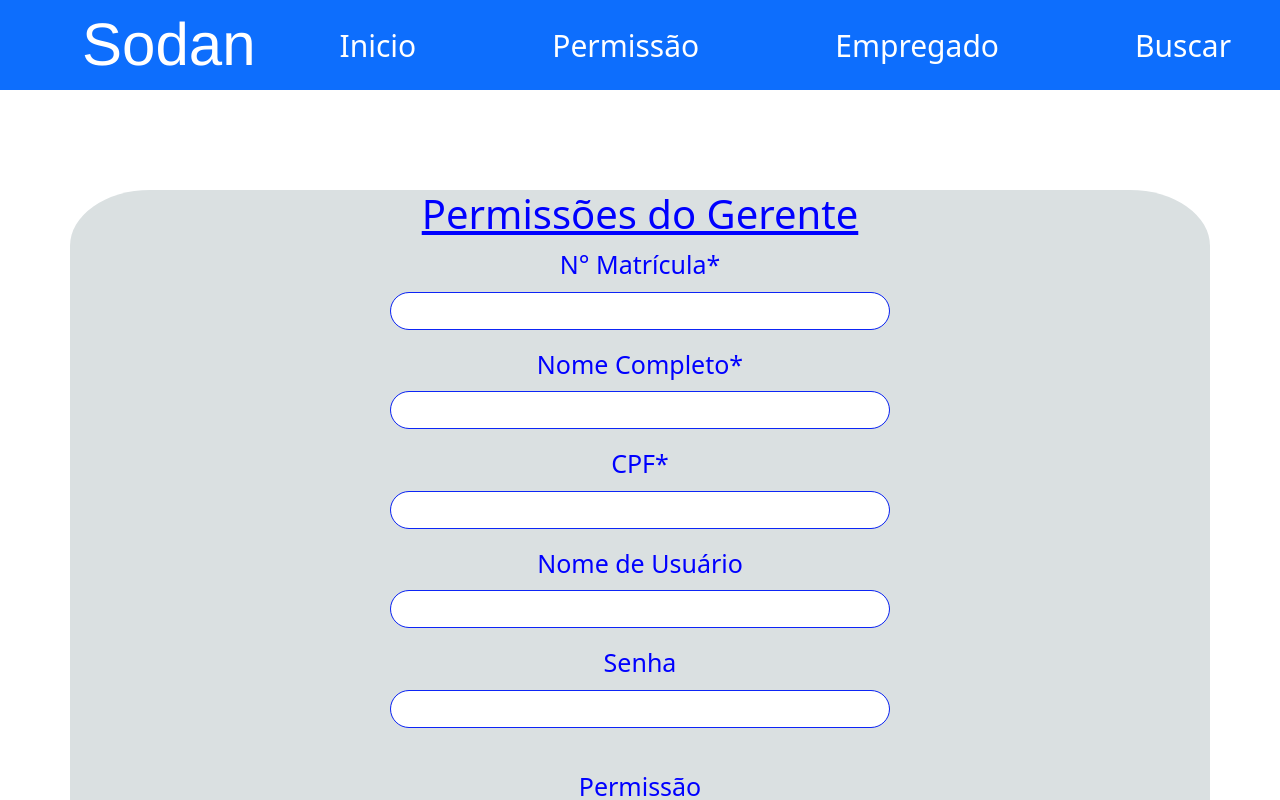
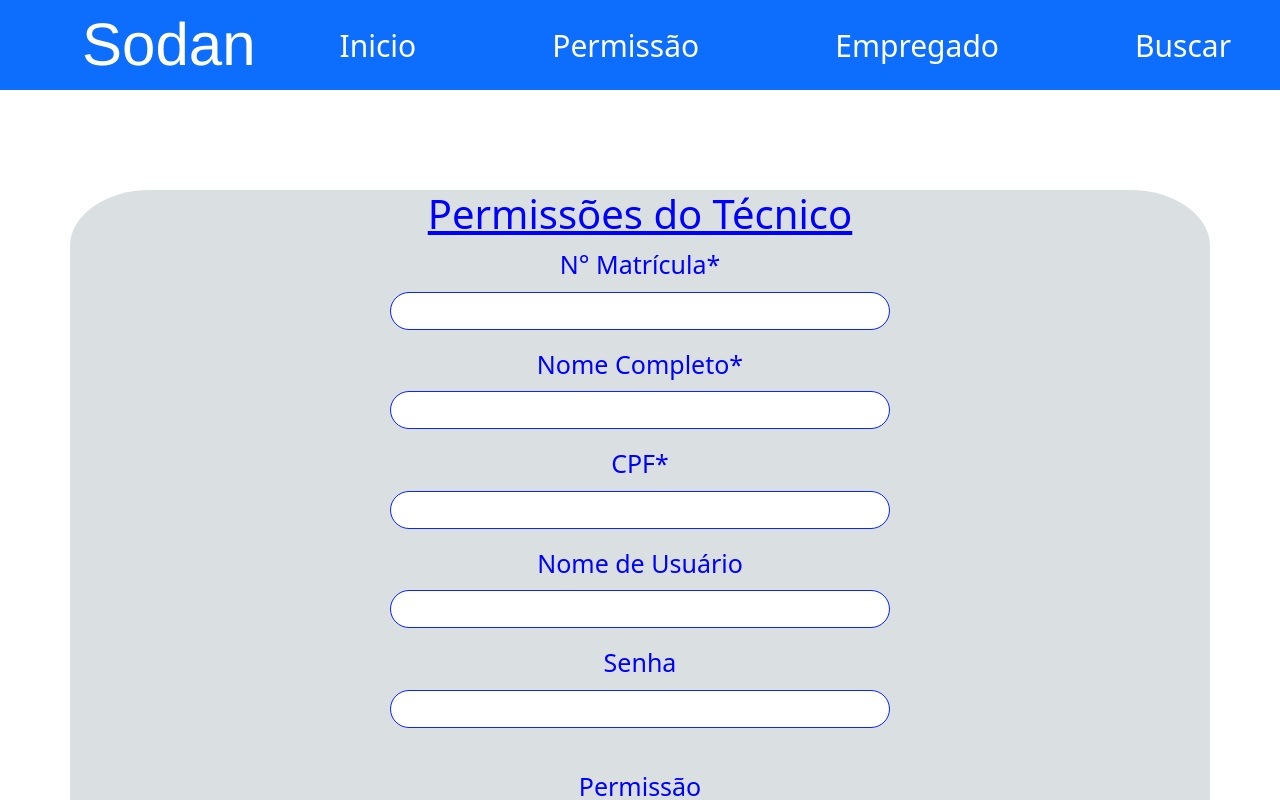
Before and after one commit to VictorioCN/Sodan, a React (Create React App) app: page /permissao in a window 1280 px wide. Shown: the top 800 px of the page. Built offline with nearby package versions, Linux system fonts and the light colour scheme.

Commit message:
mudança pagina permissão

```diff
--- a/package.json
+++ b/package.json
@@ -8,6 +8,7 @@
     "@testing-library/user-event": "^13.5.0",
     "axios": "^1.7.7",
     "bootstrap": "^5.3.3",
+    "json-server": "^1.0.0-beta.3",
     "react": "^18.3.1",
     "react-bootstrap": "^2.10.5",
     "react-dom": "^18.3.1",
--- a/src/pages/Permissao.jsx
+++ b/src/pages/Permissao.jsx
@@ -8,7 +8,7 @@ const Permissao = () => {
     <div className={style.div}>
       <Container className={style.container}>
   <Form className={style.form}>
-    <h1>Permissões do Gerente</h1>
+    <h1>Permissões do Técnico</h1>
     <Form.Group className="mb-3" controlId="formBasicMatricula">
         <Form.Label className={style.label}>N° Matrícula*</Form.Label>
         <Form.Control className={style.input} type="number"/>
```
Also changed, not shown: 1 other file (tests, documents, lock files or other folders).
